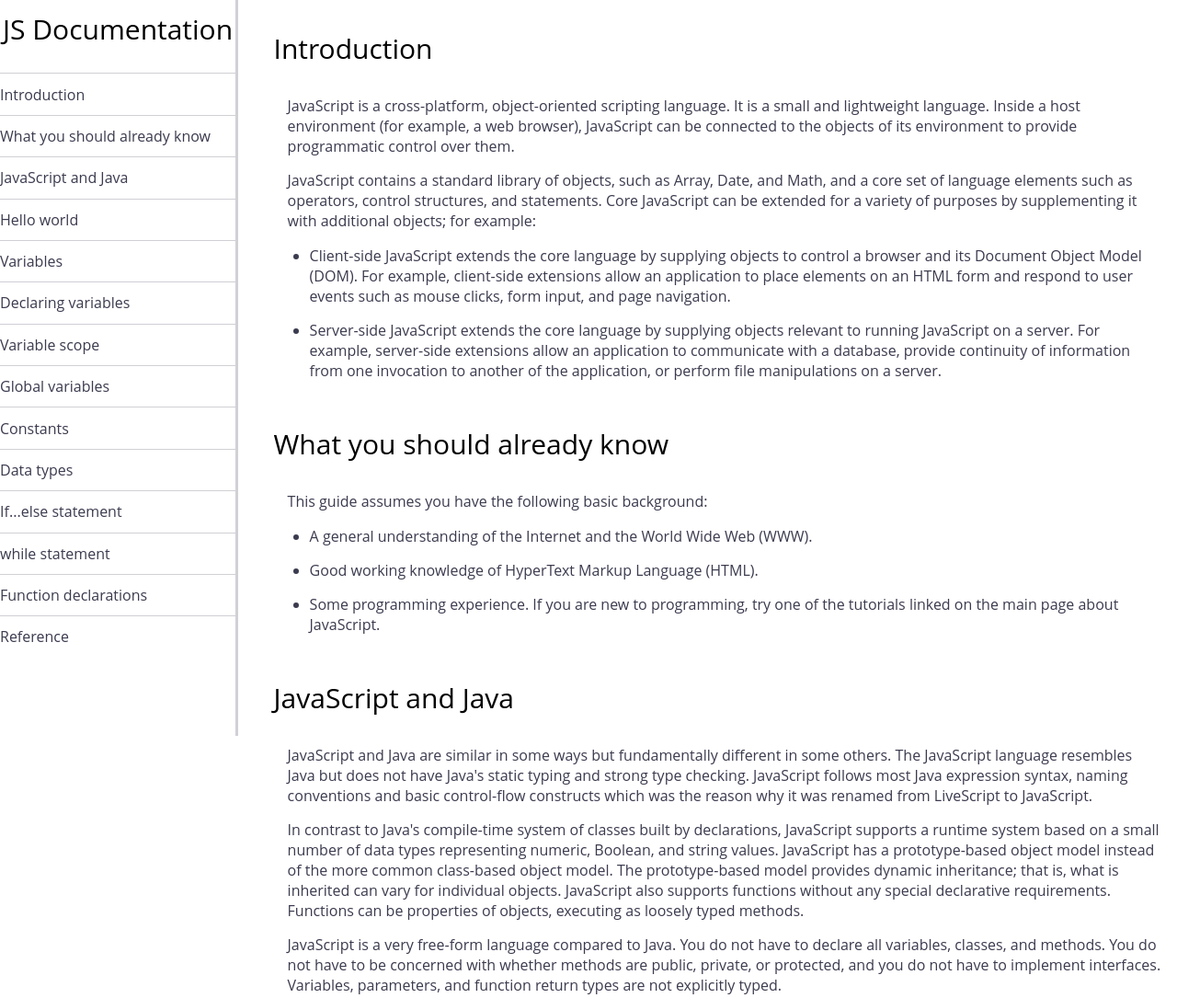
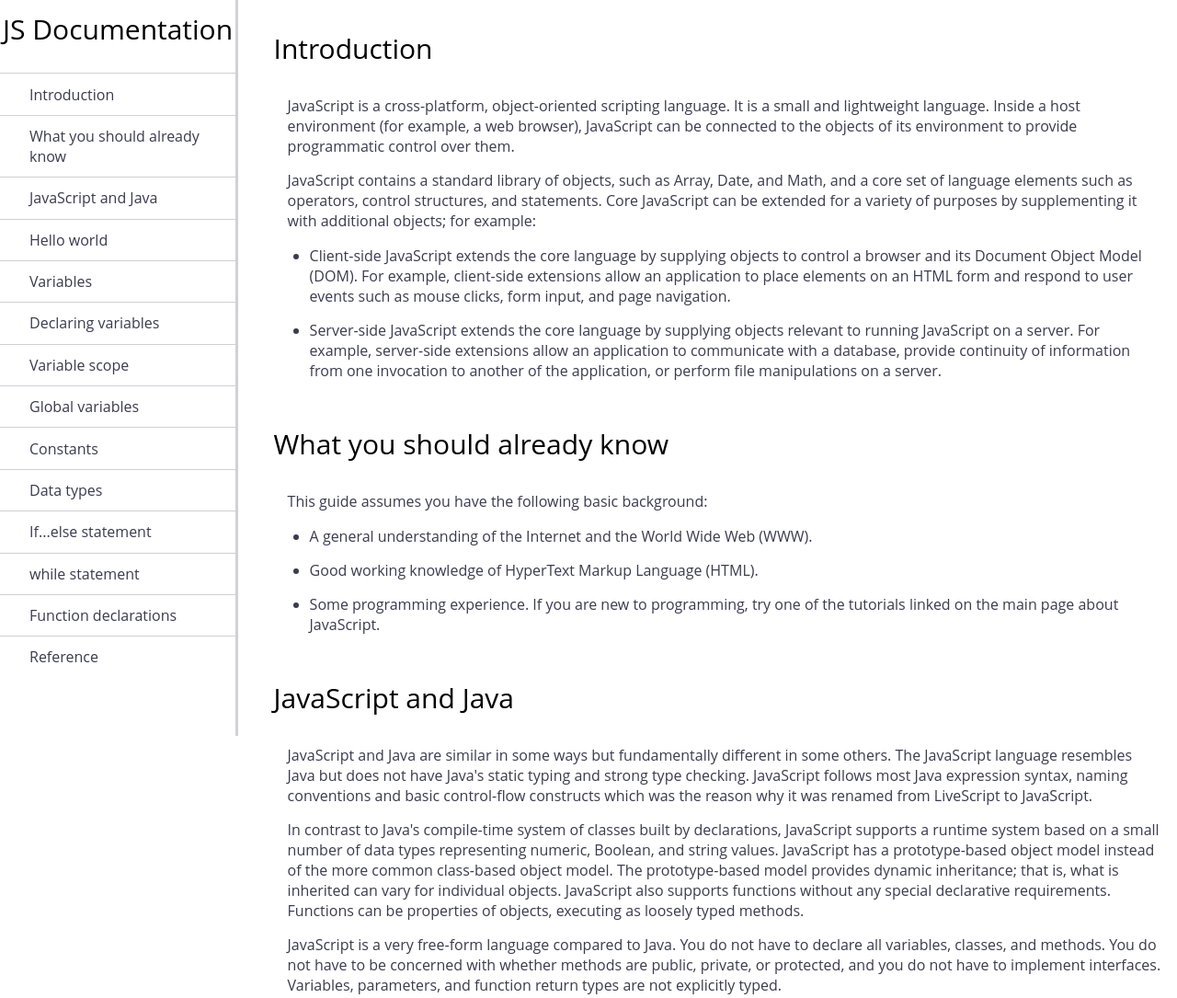
Before and after one commit to K-Lenin279/MiniPro, a plain HTML site: page Markup-Projects/tech-doc.html in a window 1280 px wide. Shown: the top 1085 px of the page at 92% size. Drawn offline with Linux system fonts and the light colour scheme.

Commit message:
Update Technical Documentation

```diff
--- a/Markup-Projects/tech-doc.css
+++ b/Markup-Projects/tech-doc.css
@@ -17,6 +17,7 @@ body:not(header) {
 #navbar li {
   list-style: none;
   position: relative;
+  padding-left: 2rem;
 }
 
 #navbar a {
--- a/Markup-Projects/tech-doc.html
+++ b/Markup-Projects/tech-doc.html
@@ -94,7 +94,7 @@
           To get started with writing JavaScript, open the Scratchpad and write your first "Hello world" JavaScript code:
         </p>
         <code id="hello_world">
-          function greetMe(yourName) { alert("Hello " + yourName); }
+          function greetMe(yourName) { alert("Hello " + yourName); } <br />
           greetMe("World");
         </code>
         <p id="hello_world">
@@ -167,7 +167,7 @@
           This behavior changes, when using the let declaration introduced in ECMAScript 2015.
         </p>
         <code id="variable_scope">
-          if (true) { let y = 5; } console.log(y); // ReferenceError: y is not defined
+          if (true) { let y = 5; } console.log(y); // ReferenceError: y <br /> is not defined
         </code>
       </section>
       <section id="global_variables" class="main-section">
@@ -200,15 +200,15 @@
           You cannot declare a constant with the same name as a function or variable in the same scope. For example:
         </p>
         <code id="constants">
-          // THIS WILL CAUSE AN ERROR function f() {}; const f = 5; // THIS
-          WILL CAUSE AN ERROR ALSO function f() { const g = 5; var g;
+          // THIS WILL CAUSE AN ERROR function f() {}; const f = 5; // THIS <br />
+          WILL CAUSE AN ERROR ALSO function f() { const g = 5; var g; <br />
           //statements }
         </code>
         <p id="constants">
           However, object attributes are not protected, so the following statement is executed without problems.
         </p>
         <code id="constants">
-          const MY_OBJECT = {"key": "value"}; MY_OBJECT.key = "otherValue";
+          const MY_OBJECT = {"key": "value"}; MY_OBJECT.key = <br /> "otherValue";
         </code>
       </section>
       <section id="data_types" class="main-section">
@@ -257,8 +257,8 @@
           statement_1 and statement_2 can be any statement, including further nested if statements.
         </p>
         <code id="if...else_statement">
-          if (condition_1) { statement_1; } else if (condition_2) {
-          statement_2; } else if (condition_n) { statement_n; } else {
+          if (condition_1) { statement_1; } else if (condition_2) { <br />
+          statement_2; } else if (condition_n) { statement_n; } else { <br />
           statement_last; }
         </code>
         <p id="if...else_statement">
@@ -267,9 +267,9 @@
           In general, it's good practice to always use block statements, especially when nesting if statements:
         </p>
         <code id="if...else_statement">
-          if (condition) { statement_1_runs_if_condition_is_true;
-          statement_2_runs_if_condition_is_true; } else {
-          statement_3_runs_if_condition_is_false;
+          if (condition) { statement_1_runs_if_condition_is_true; <br />
+          statement_2_runs_if_condition_is_true; } else { <br />
+          statement_3_runs_if_condition_is_false; <br />
           statement_4_runs_if_condition_is_false; }
         </code>
         <p id="if...else_statement">
```
